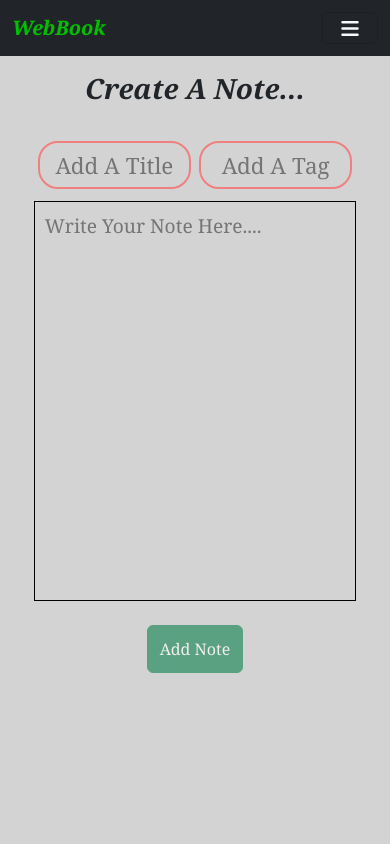
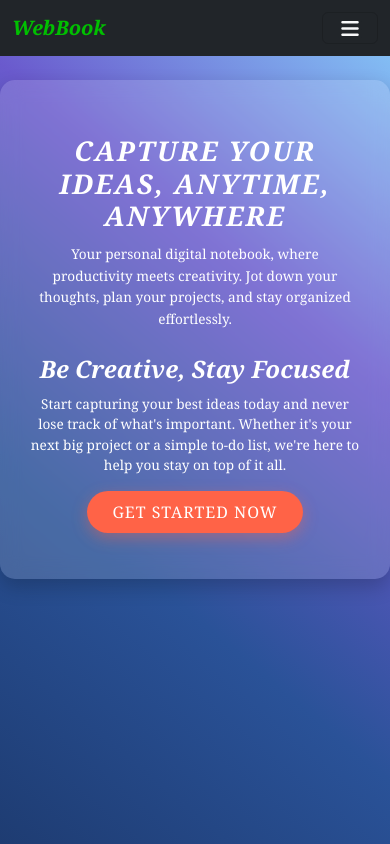
Before and after one commit to AntrikshRawat/WebBook-F, a React (Create React App) app: page / in a window 390 px wide. Built offline with nearby package versions, Linux system fonts and the light colour scheme.

Commit message:
final change

```diff
--- a/src/App.js
+++ b/src/App.js
@@ -1,7 +1,7 @@
 /* eslint-disable no-unused-vars */
 import React from 'react'
 import Navbar from './componets/Navbar'
-import Home from './componets/Home'
+import CreateNote from './componets/CreateNote'
 import {
   BrowserRouter as Router,
   Route,
@@ -12,6 +12,7 @@ import NoteState from './context/notes/NoteState';
 import Notes from './componets/Notes';
 import Login from './componets/Login';
 import SignUp from './componets/SignUp';
+import Home from './componets/Home';
 function App() {
   return (
     <>
@@ -20,6 +21,7 @@ function App() {
     <Navbar/>
     <Routes>
       <Route exact path='/' Component={Home}/>
+      <Route exact path='/createnote' Component={CreateNote}/>
       <Route exact path='/aboutus' Component={About}/>
       <Route exact path='/mynotes'Component={Notes}/>
       <Route exact path='/login'Component={Login}/>
--- /dev/null
+++ b/src/componets/CreateNote.js
@@ -0,0 +1,48 @@
+import React, { useContext,useState } from 'react'
+import notecontext from '../context/notes/noteContext'
+import Loading from './Loading';
+import { useNavigate } from 'react-router-dom';
+const Home = () => {
+  let navigate = useNavigate();
+  const[display ,setDisplay] = useState('none');
+  const context = useContext(notecontext);
+  const {addnote,isLogin} = context;
+  const[note , setNote] = useState({
+    title:"",
+    tag:"",
+    description:""
+  });
+  const handleClick =async()=>{
+    if(isLogin === false) {
+      alert("Login First");
+      return;
+    }
+    setDisplay('flex');
+    await addnote(note.title , note.tag , note.description);
+    setDisplay('none');
+    navigate("/mynotes");
+  }
+   const onChange=(e)=>{
+    setNote({...note , [e.target.name]:e.target.value})
+   }
+  return (
+    <>
+    <Loading display = {display}/>
+    <div className="container p-2 mb-3 mt-3 createnote">
+      <h1 className='text-center p-2'>Create A Note...</h1>
+      <div className="note">
+        <div className="noteheader mb-2">
+        <input type="text" className='title m-1' placeholder='Add A Title' onChange={onChange} name='title'/>
+        <input type="text" className='tag m-1' placeholder='Add A Tag' onChange={onChange} name='tag' required/>
+        </div>
+        <div className="description mt-2">
+          <textarea name="description" placeholder='Write Your Note Here....' className='w-100 din' rows={10} onChange={onChange}></textarea>
+        </div>
+        <button disabled = {(note.description.length>=10&&note.title.length>0)?false:true} onClick={handleClick} className='btn btn-success m-4 mb-3'>Add Note</button>
+      </div>
+    </div>
+    </>
+  )
+}
+
+export default Home
--- /dev/null
+++ b/src/componets/Home.css
@@ -0,0 +1,124 @@
+      /* body {
+          font-family: 'Poppins', sans-serif;
+          background: linear-gradient(40deg, #1e3c72, #2a5298, #6a5acd, #87cefa);
+          color: #fff;
+          height: 100vh;
+          display: flex;
+          justify-content: center;
+          align-items: center;
+          padding: 0 20px; /* Padding for mobile screens }
+          */
+        .container {
+          text-align: center;
+          padding: 55px 30px;
+          background-color: rgba(255, 255, 255, 0.15);
+          border-radius: 15px;
+          backdrop-filter: blur(10px);
+          -webkit-backdrop-filter: blur(10px);
+          box-shadow: 0 8px 20px rgba(0, 0, 0, 0.2);
+          max-width: 100%;
+          width: 100%;
+          max-width: 600px;
+        }
+
+        header h1 {
+          font-size: 2.5rem;
+          margin-bottom: 20px;
+          font-weight: 700;
+          letter-spacing: 2px;
+          text-transform: uppercase;
+        }
+
+        header p {
+          font-size: 1rem;
+          margin-bottom: 40px;
+          font-weight: 300;
+          line-height: 1.6;
+        }
+
+        main h2 {
+          font-size: 2rem;
+          margin-bottom: 15px;
+          font-weight: 600;
+        }
+
+        main p {
+          font-size: 1rem;
+          margin-bottom: 40px;
+          font-weight: 300;
+          line-height: 1.5;
+        }
+
+        .get-started-btn {
+          font-size: 1.3rem;
+          padding: 15px 40px;
+          color: white;
+          background-color: #ff6347;
+          border: none;
+          border-radius: 30px;
+          cursor: pointer;
+          text-transform: uppercase;
+          letter-spacing: 1px;
+          box-shadow: 0 5px 15px rgba(255, 99, 71, 0.4);
+          transition: all 0.4s ease;
+          text-decoration: none;
+        }
+
+        .get-started-btn:hover {
+          background-color: #e5533d;
+          box-shadow: 0 7px 20px rgba(255, 99, 71, 0.6);
+        }
+
+        @media (max-width: 768px) {
+          header h1 {
+            font-size: 2rem;
+            margin-bottom: 15px;
+          }
+
+          header p {
+            font-size: 0.9rem;
+            margin-bottom: 30px;
+          }
+
+          main h2 {
+            font-size: 1.8rem;
+            margin-bottom: 10px;
+          }
+
+          main p {
+            font-size: 0.95rem;
+            margin-bottom: 30px;
+          }
+
+          .get-started-btn {
+            font-size: 1.1rem;
+            padding: 12px 30px;
+          }
+        }
+
+        @media (max-width: 480px) {
+          header h1 {
+            font-size: 1.7rem;
+            margin-bottom: 10px;
+          }
+
+          header p {
+            font-size: 0.85rem;
+            margin-bottom: 25px;
+          }
+
+          main h2 {
+            font-size: 1.5rem;
+            margin-bottom: 10px;
+          }
+
+          main p {
+            font-size: 0.85rem;
+            margin-bottom: 25px;
+          }
+
+          .get-started-btn {
+            font-size: 1rem;
+            padding: 10px 25px;
+          }
+        }
--- a/src/componets/Home.js
+++ b/src/componets/Home.js
@@ -1,51 +1,22 @@
-import React, { useContext,useState } from 'react'
+import React, { useContext } from 'react'
+import "../componets/Home.css"
+import { Link } from 'react-router-dom'
 import notecontext from '../context/notes/noteContext'
-import Loading from './Loading';
-import { useNavigate } from 'react-router-dom';
-const Home = () => {
-  let navigate = useNavigate();
-  const[display ,setDisplay] = useState('none');
-  const context = useContext(notecontext);
-  const {addnote ,authToken ,isLogin,setIsLogin} = context;
-  if(authToken) {
-    setIsLogin(false);
-  }
-  const[note , setNote] = useState({
-    title:"",
-    tag:"",
-    description:""
-  });
-  const handleClick =async()=>{
-    if(isLogin === false) {
-      alert("Login First");
-      return;
-    }
-    setDisplay('flex');
-    await addnote(note.title , note.tag , note.description);
-    setDisplay('none');
-    navigate("/mynotes");
-  }
-   const onChange=(e)=>{
-    setNote({...note , [e.target.name]:e.target.value})
-   }
+export default function Home() {
+          const context = useContext(notecontext);
+          const{isLogin} = context;
   return (
-    <>
-    <Loading display = {display}/>
-    <div className="container p-2 mb-3 createnote">
-      <h1 className='text-center p-2'>Create A Note...</h1>
-      <div className="note">
-        <div className="noteheader mb-2">
-        <input type="text" className='title m-1' placeholder='Add A Title' onChange={onChange} name='title'/>
-        <input type="text" className='tag m-1' placeholder='Add A Tag' onChange={onChange} name='tag' required/>
+          <div className="container mt-4 mb-3">
+          <header>
+            <h1>Capture Your Ideas, Anytime, Anywhere</h1>
+            <p>Your personal digital notebook, where productivity meets creativity. Jot down your thoughts, plan your projects, and stay organized effortlessly.</p>
+          </header>
+
+          <main>
+            <h2>Be Creative, Stay Focused</h2>
+            <p>Start capturing your best ideas today and never lose track of what's important. Whether it's your next big project or a simple to-do list, we're here to help you stay on top of it all.</p>
+            <Link to={isLogin===true?"/mynotes":"/login"} className="get-started-btn">Get Started Now</Link>
+          </main>
         </div>
-        <div className="description mt-2">
-          <textarea name="description" placeholder='Write Your Note Here....' className='w-100 din' rows={10} onChange={onChange}></textarea>
-        </div>
-        <button disabled = {(note.description.length>=10&&note.title.length>0)?false:true} onClick={handleClick} className='btn btn-success m-4 mb-3'>Add Note</button>
-      </div>
-    </div>
-    </>
   )
 }
-
-export default Home
--- a/src/componets/Login.js
+++ b/src/componets/Login.js
@@ -46,7 +46,7 @@ export default function Login() {
   return (
     <>
     <Loading display ={display}/>
-    <div className='container w-100 border-danger d-flex justify-content-center'>
+    <div className='container mt-4 mb-4 w-100 border-danger d-flex justify-content-center'>
       <form onSubmit={loginForm} className='w-75 p-2 m-2'>
         <h2 className='text-center m-2 text-decoration-underline'>LOGIN</h2>
   <div className="m-4">
@@ -60,7 +60,7 @@ export default function Login() {
   <div className="m-4 d-flex justify-content-center">
     <div className="d-flex flex-wrap w-100 justify-content-center">
     <button type="submit" className="btn btn-primary w-100 text m-2">Login</button>
-  <Link to="/signup">Create Your WebBook Account</Link>
+  <Link className='text-dark' to="/signup">Create Your WebBook Account</Link>
     </div>
   </div>
 </form>
--- a/src/componets/Navbar.js
+++ b/src/componets/Navbar.js
@@ -7,16 +7,18 @@ import {
 import notecontext from '../context/notes/noteContext';
 const Navbar = () => {
   let context = useContext(notecontext);
-  const{setauthToken ,isLogin ,setIsLogin} = context;
+  const{authToken,setauthToken ,isLogin ,setIsLogin} = context;
+  if(authToken) {
+    setIsLogin(true);
+  }
   let location = useLocation();
   const logOut = () =>{
     localStorage.setItem('token',"");
     setauthToken(localStorage.getItem('token'));
-    setIsLogin(false);
     window.location.replace('/login');
   }
   return (
-    <nav className="navbar navbar-expand-lg bg-dark">
+    <nav className="navbar navbar-expand-lg bg-dark w-100">
       <div className="container-fluid">
         <Link className="navbar-brand" to="##">WebBook</Link>
         <button className="navbar-toggler" type="button" data-bs-toggle="collapse" data-bs-target="#navbarSupportedContent" aria-controls="navbarSupportedContent" aria-expanded="false" aria-label="Toggle navigation">
@@ -24,9 +26,12 @@ const Navbar = () => {
     </button>
         <div className="collapse navbar-collapse" id="navbarSupportedContent">
           <ul className="navbar-nav me-auto mb-2 mb-lg-0">
-            <li className="nav-item">
+            {isLogin===false && <li className="nav-item">
               <Link className={`nav-link text-${location.pathname==="/"?"light":"secondary"}`} aria-current="page" to="/">Home</Link>
-            </li>
+            </li>}
+            {isLogin === true && <li className="nav-item">
+              <Link className={`nav-link text-${location.pathname==="/createnote"?"light":"secondary"}`} aria-current="page" to="/createnote">CreateNote</Link>
+            </li>}
            {isLogin === true && <li className="nav-item">
               <Link className={`nav-link text-${location.pathname==="/mynotes"?"light":"secondary"}`} aria-current="page" to="/mynotes">MyNotes</Link>
             </li>}
--- a/src/componets/SignUp.js
+++ b/src/componets/SignUp.js
@@ -55,7 +55,7 @@ export default function SignUp() {
   return (
     <>
     <Loading display = {display}/>
-    <div className='container w-100 border-danger d-flex justify-content-center'>
+    <div className='container mt-3 mb-3 w-100 border-danger d-flex justify-content-center'>
       <form className='w-75 p-2 m-2' onSubmit={register}>
         <h2 className='text-center m-2 text-decoration-underline'>SIGN UP</h2>
         <div className="m-2">
@@ -76,7 +76,7 @@ export default function SignUp() {
         </div>
         <div className="d-flex flex-wrap w-100 justify-content-center">
     <button type="submit" className="btn btn-primary w-100 text m-2">Create Your WebBook Account</button>
-    <Link to="/login">Login To Your Account</Link>
+    <Link className='text-dark' to="/login">Login To Your Account</Link>
     </div>
       </form>
     </div>
--- a/src/index.css
+++ b/src/index.css
@@ -6,7 +6,13 @@
   font-family:Cambria, Cochin, Georgia, Times, 'Times New Roman', serif;
 }
 body{
-  background-color: lightgray;
+  font-family: 'Poppins', sans-serif;
+  background: linear-gradient(40deg, #1e3c72, #2a5298, #6a5acd, #87cefa);
+  color: #fff;
+  min-height: 100vh;
+}
+a{
+  color: snow;
 }
 .navbar-brand{
   color: green;
@@ -25,6 +31,16 @@ body{
   position: relative;
   width: 100%;
   border: 1px solid black;
+}
+.noteitem>h3{
+  font-weight: 900;
+  text-shadow: 0px 0px 2px snow;
+}
+.noteitem>p{
+  color: lightgray;
+}
+input::placeholder,textarea::placeholder{
+  color: lightcyan;
 }
 h1,h2 {
   font-weight: 700;
```
Also changed, not shown: src/componets/Noteitem.js (+4 -6 lines), src/componets/Notes.js (+5 -5 lines), src/context/notes/NoteState.js (+1 -6 lines), 1 other file (tests, documents, lock files or other folders).
